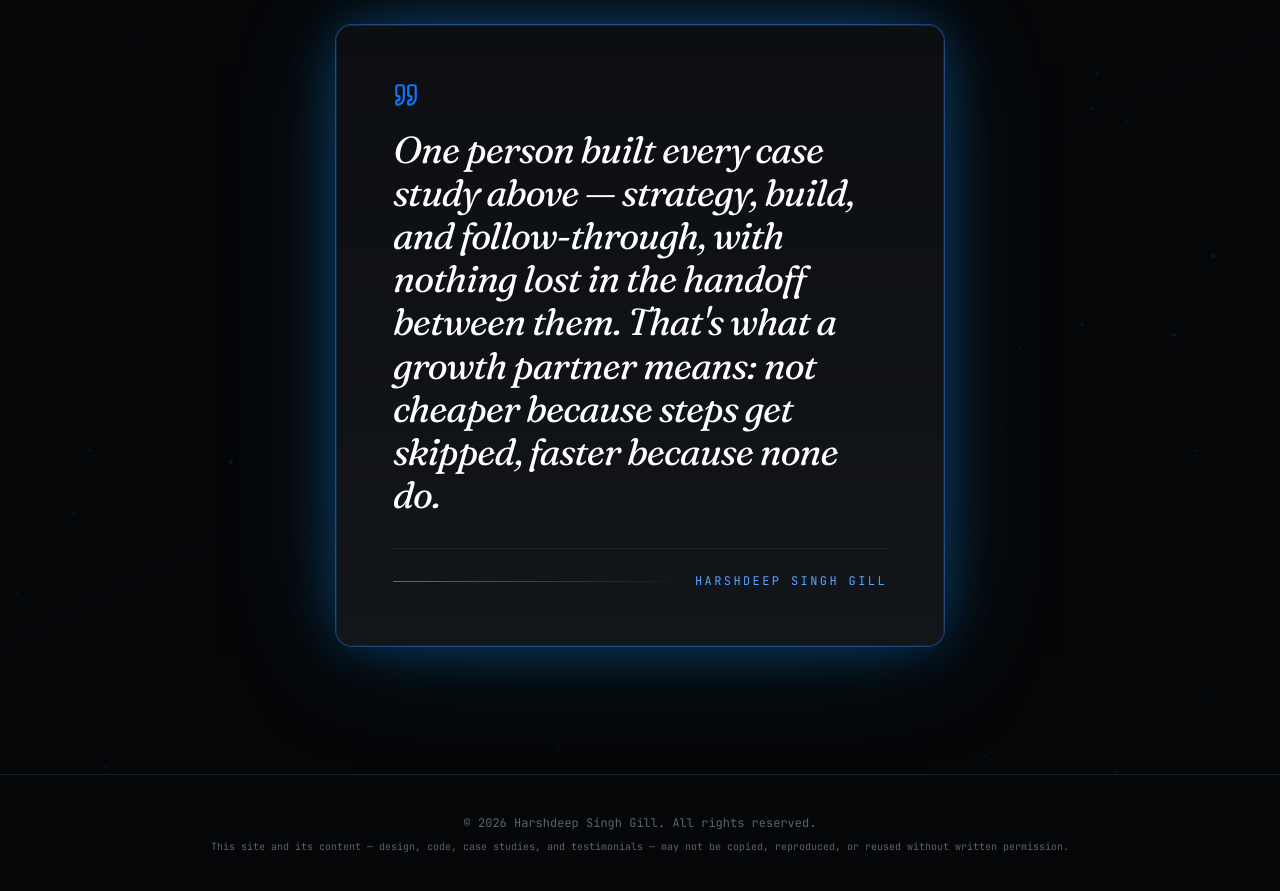
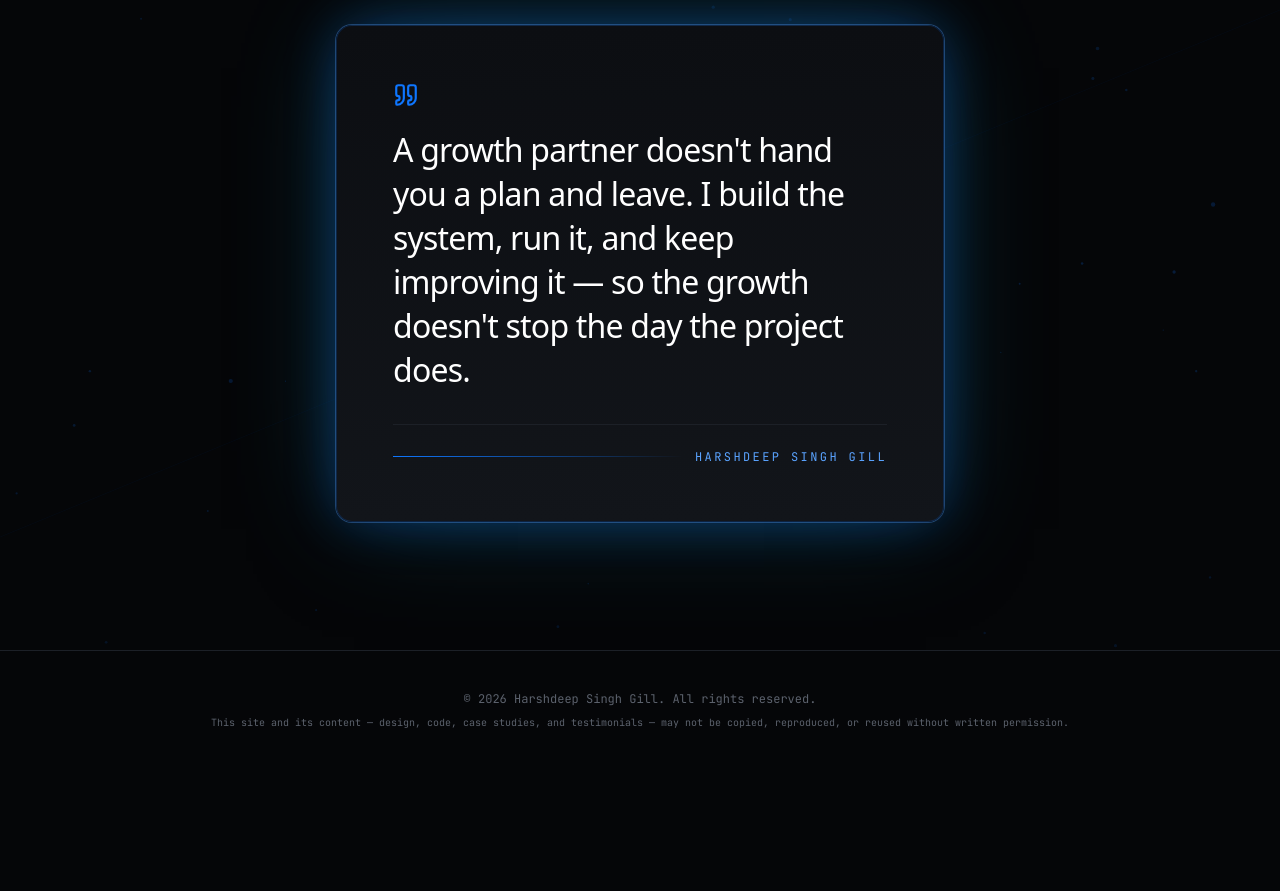
Before and after one commit to harshdeepsinghgill436-blip/Harshdeep-Singh-Gill, a React (Vite) app: page / in a window 1280 px wide. Shown: the part 7320-8211 px from the top of the page. After the commit the page ends 8091 px from the top, so only its background shows below. Built offline with nearby package versions, Linux system fonts and the light colour scheme; a web font is replaced by a local one.

Commit message:
Closing card: plain sans font (drop italic serif), new growth-partner line

```diff
--- a/src/components/ClosingStatement.tsx
+++ b/src/components/ClosingStatement.tsx
@@ -8,11 +8,10 @@ export function ClosingStatement() {
       <div className="relative mx-auto max-w-2xl px-5 sm:px-8">
         <div className="glow-card relative rounded-2xl border border-[var(--color-blue)]/20 bg-gradient-to-b from-[var(--color-surface)] to-[var(--color-surface-2)] p-8 sm:p-14">
           <Quote size={26} className="text-[var(--color-blue)]" />
-          <p className="font-quote mt-5 text-[1.75rem] font-normal italic leading-[1.15] tracking-tight text-white sm:text-[2.35rem]">
-            One person built every case study above — strategy, build, and
-            follow-through, with nothing lost in the handoff between them.
-            That's what a growth partner means: not cheaper because steps
-            get skipped, faster because none do.
+          <p className="mt-5 text-2xl font-medium leading-snug tracking-tight text-white sm:text-[2rem]">
+            A growth partner doesn't hand you a plan and leave. I build the
+            system, run it, and keep improving it — so the growth doesn't
+            stop the day the project does.
           </p>
           <div className="mt-8 flex items-center gap-3 border-t border-[var(--color-line)] pt-6">
             <div className="h-px flex-1 bg-gradient-to-r from-[var(--color-blue)] to-transparent" />
```
